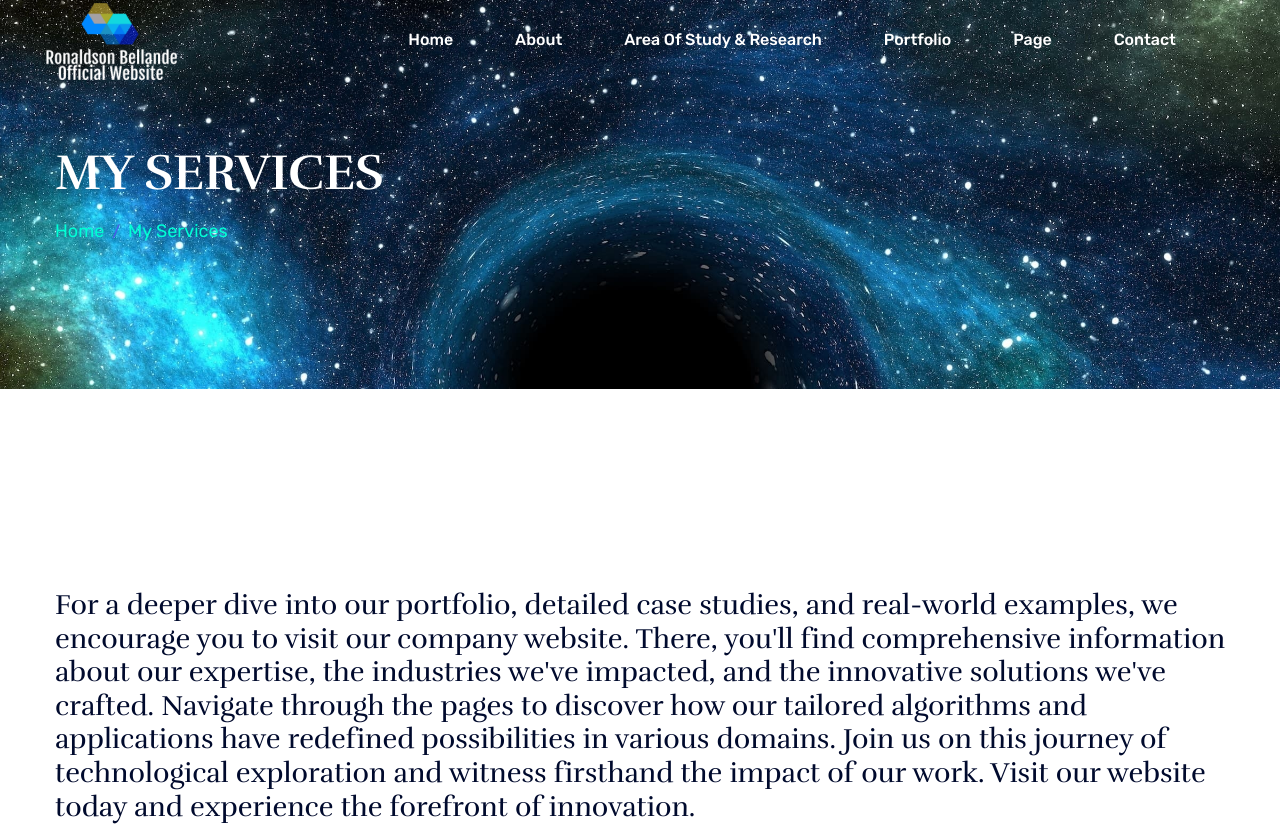
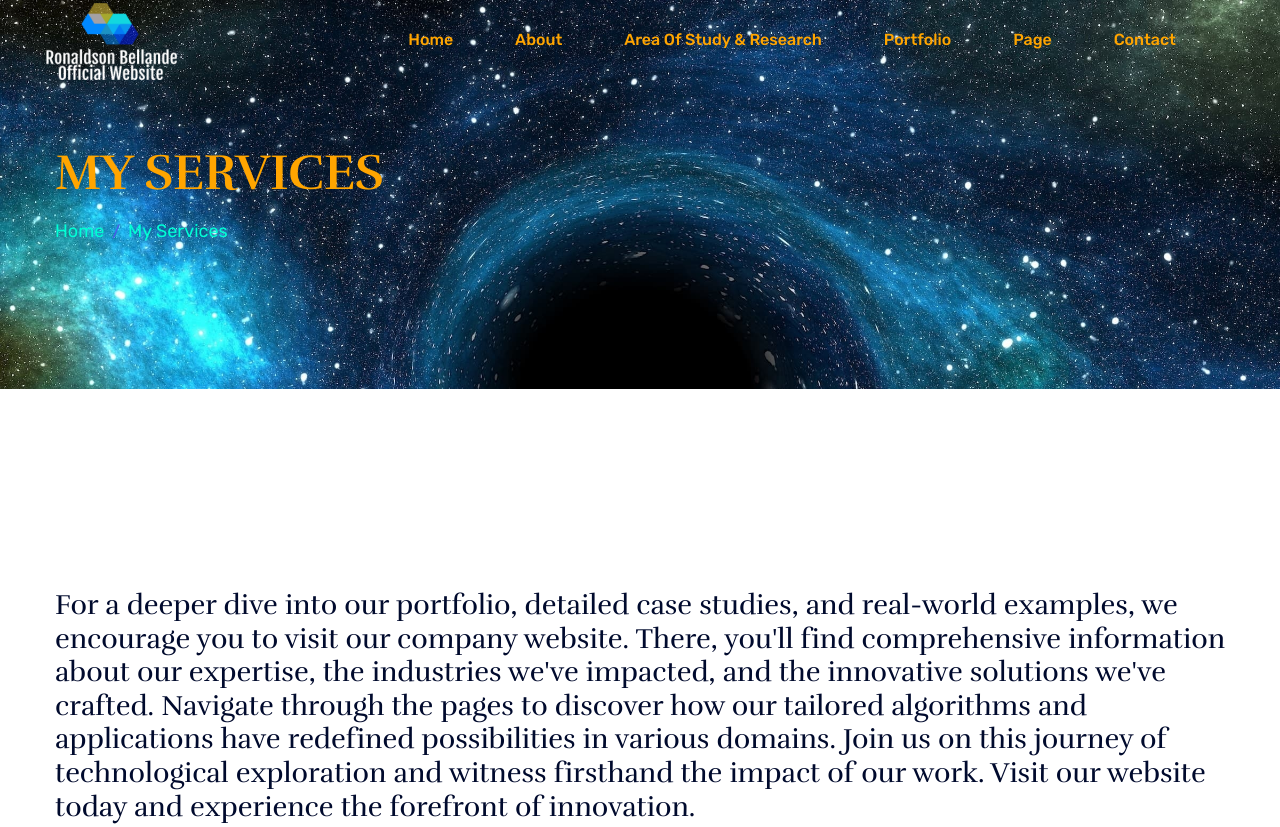
Before and after one commit to RonaldsonBellande/officialronaldsonbellandewebsite, a plain HTML site: page Area_of_Study_&_Research.html in a window 1280 px wide. Shown: the top 827 px of the page. Drawn offline with Linux system fonts and the light colour scheme.

Commit message:
Update Area_of_Study_&_Research.html

```diff
--- a/Area_of_Study_&_Research.html
+++ b/Area_of_Study_&_Research.html
@@ -56,17 +56,17 @@
                 <div class="main-menu f-right d-none d-lg-block">
                   <nav>
                     <ul id="navigation">
-                      <li><a href="index.html" style="color: white;">Home</a></li>
-                      <li><a href="about.html" style="color: white;">About</a></li>
-                      <li><a href="Area_of_Study_&_Research.html" style="color: white;">Area of study & Research</a>
+                      <li><a href="index.html" style="color: orange;">Home</a></li>
+                      <li><a href="about.html" style="color: orange;">About</a></li>
+                      <li><a href="Area_of_Study_&_Research.html" style="color: orange;">Area of study & Research</a>
                       </li>
-                      <li><a href="portfolio.html" style="color: white;">Portfolio</a></li>
-                      <li><a href="#" style="color: white;">Page</a>
+                      <li><a href="portfolio.html" style="color: orange;">Portfolio</a></li>
+                      <li><a href="#" style="color: orange;">Page</a>
                         <ul class="submenu">
                           <li><a href="blog.html">Blog</a></li>
                         </ul>
                       </li>
-                      <li><a href="contact.html" style="color: white;">Contact</a></li>
+                      <li><a href="contact.html" style="color: orange;">Contact</a></li>
                     </ul>
                   </nav>
                 </div>
@@ -91,7 +91,7 @@
           <div class="row">
             <div class="col-xl-12">
               <div class="hero-cap">
-                <h2 style="color: white;">My Services</h2>
+                <h2 style="color: orange;">My Services</h2>
                 <nav aria-label="breadcrumb ">
                   <ol class="breadcrumb">
                     <li class="breadcrumb-item"><a href="index.html">Home</a></li>
```
